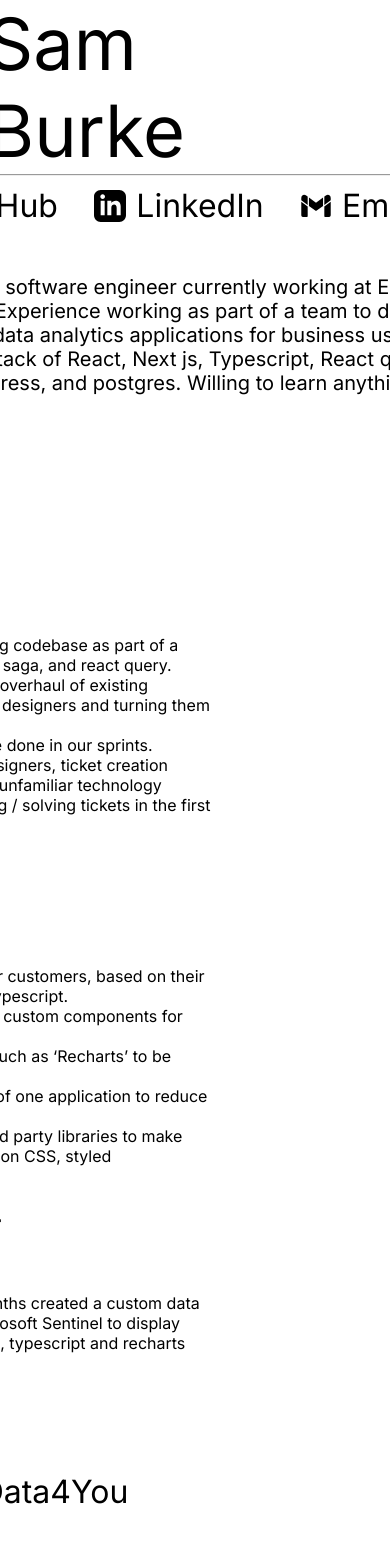
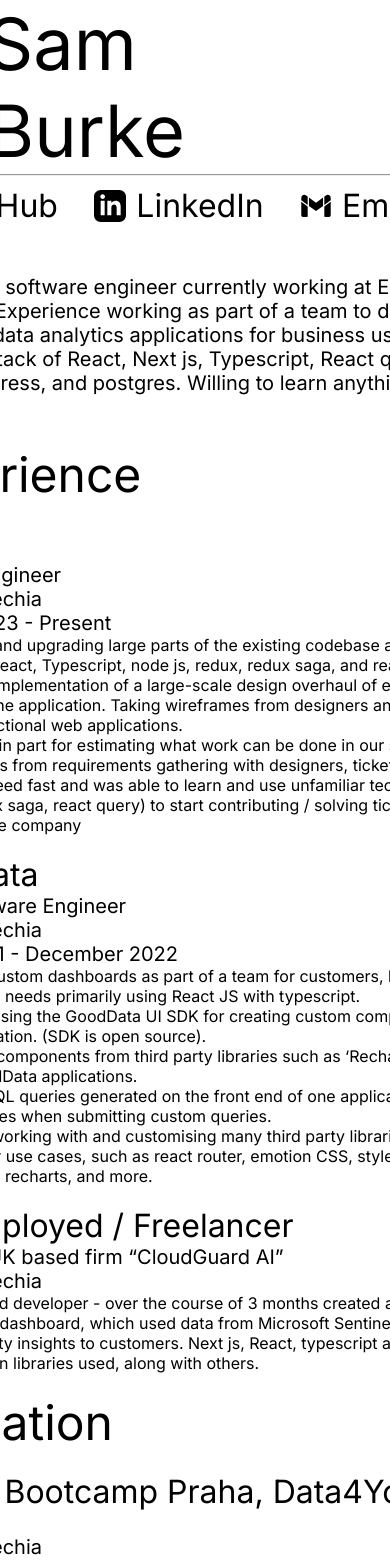
Before and after one commit to Burkes321/burkes-cv, a Next.js app: page / in a window 390 px wide. Shown: the top 1561 px of the page. Built offline with nearby package versions, Linux system fonts and the light colour scheme.

Commit message:
fix display on devices down to 600px in width

```diff
--- a/src/app/page.module.scss
+++ b/src/app/page.module.scss
@@ -31,6 +31,15 @@
     margin-top: 50px;
     padding-bottom: 20px;
 
+    @media (max-width: 1200px) {
+      width: 1000px;
+    }
+
+    @media (max-width: 1000px) {
+      width: auto;
+      display: block;
+    }
+
     .experienceInfo {
       margin-left: 15px;
       width: 601px;
@@ -38,6 +47,12 @@
 
     .educationHeader {
       margin-top: 20px;
+    }
+
+    .skillsSectionHeader {
+      @media (max-width: 1000px) {
+        margin-top: 20px;
+      }
     }
 
     .skillsSectionSubHeader {
--- a/src/app/page.tsx
+++ b/src/app/page.tsx
@@ -171,7 +171,9 @@ const Home = () => (
         </ExperienceItem>
       </div>
       <div>
-        <Text fontSize="48px">Skills</Text>
+        <Text fontSize="48px" className={css.skillsSectionHeader}>
+          Skills
+        </Text>
 
         <Text className={css.skillsSectionSubHeader} fontSize="32px">
           Front-end
```
